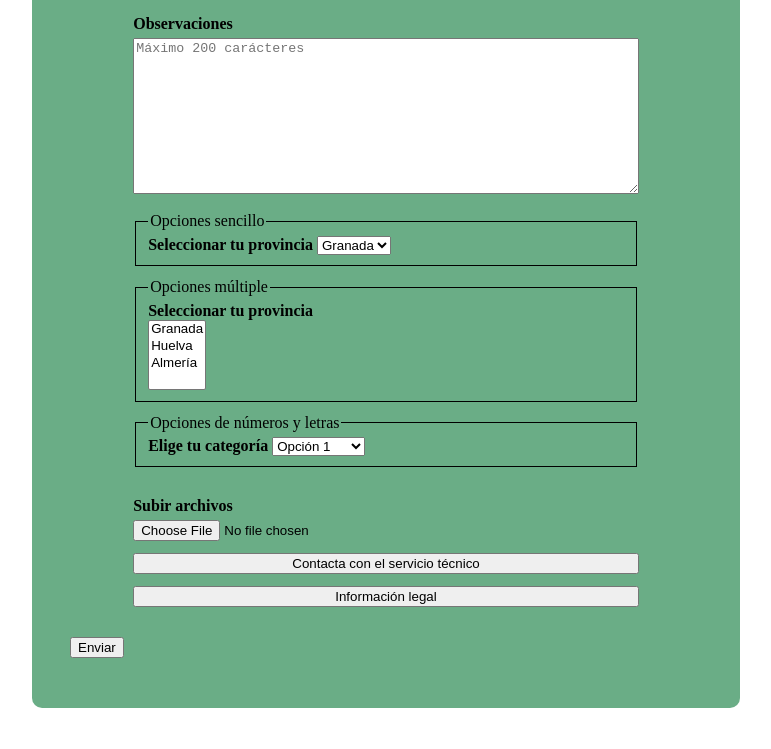
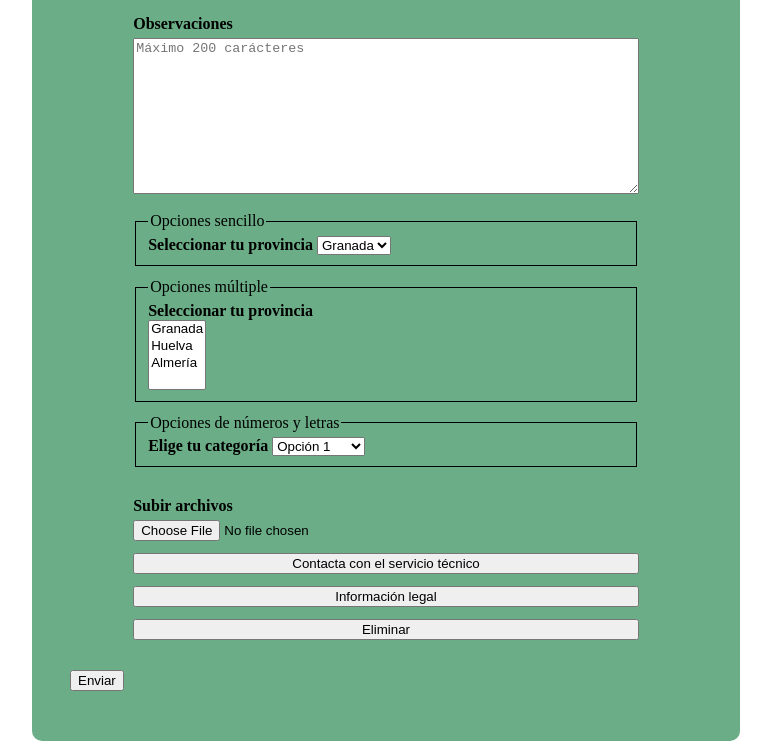
Before and after one commit to oaldaniel/formularios, a plain HTML site: page index.html in a window 1280 px wide. Shown: the part 754-1503 px from the top of the page, without its empty margins (254-1025 px from the left). Before the commit the page ends 1470 px from the top, so only its background shows below. Drawn offline with Linux system fonts and the light colour scheme.

Commit message:
neuvo cambioss

```diff
--- a/index.html
+++ b/index.html
@@ -147,8 +147,12 @@
         <div>
             <label for="foto">Subir archivos</label>
             <input type="file" name="subirfoto" id="foto">
+
             <input type="submit" value="Contacta con el servicio técnico" formaction="mailto:serviciotecnico@gmail.com">
+
             <input type="submit" value="Información legal" formaction="https://oalhuetortajar.com/politica-de-privacidad/" formtarget="_blank">
+
+            <input type="reset" value="Eliminar">
         </div>
         <br>
 
```
